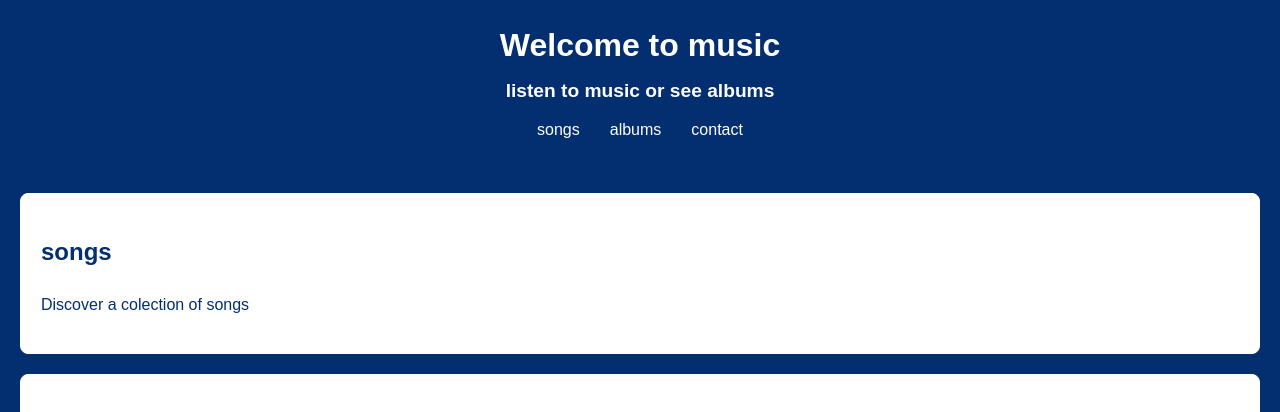
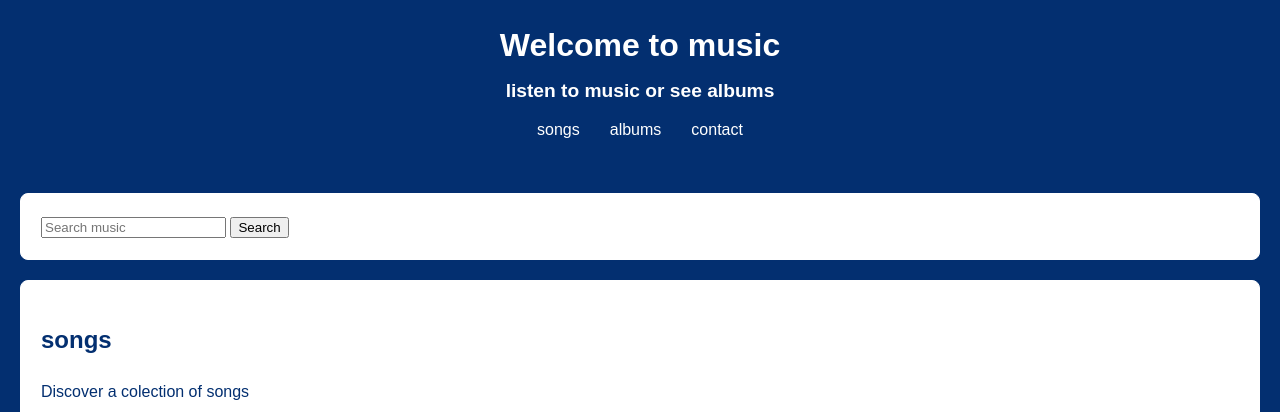
Before and after one commit to v123a159/website, a plain HTML site: page index.html in a window 1280 px wide. Shown: the top 412 px of the page. Drawn offline with Linux system fonts and the light colour scheme.

Commit message:
Update index.html
adding search bar

```diff
--- a/index.html
+++ b/index.html
@@ -40,7 +40,13 @@
 
 
 <main>
-
+<section id="search-area">
+    <form action="https://google.com/search" method="get">
+        <input type="text" name="q" id="search" placeholder="Search music">
+        <input type="hidden" name="sitesearch" value="https://v123a159.github.io/website/">
+        <button type="submit">Search</button>
+    </form>
+</section>
     <section id="songs">
 
         <h2>songs</h2>
```
